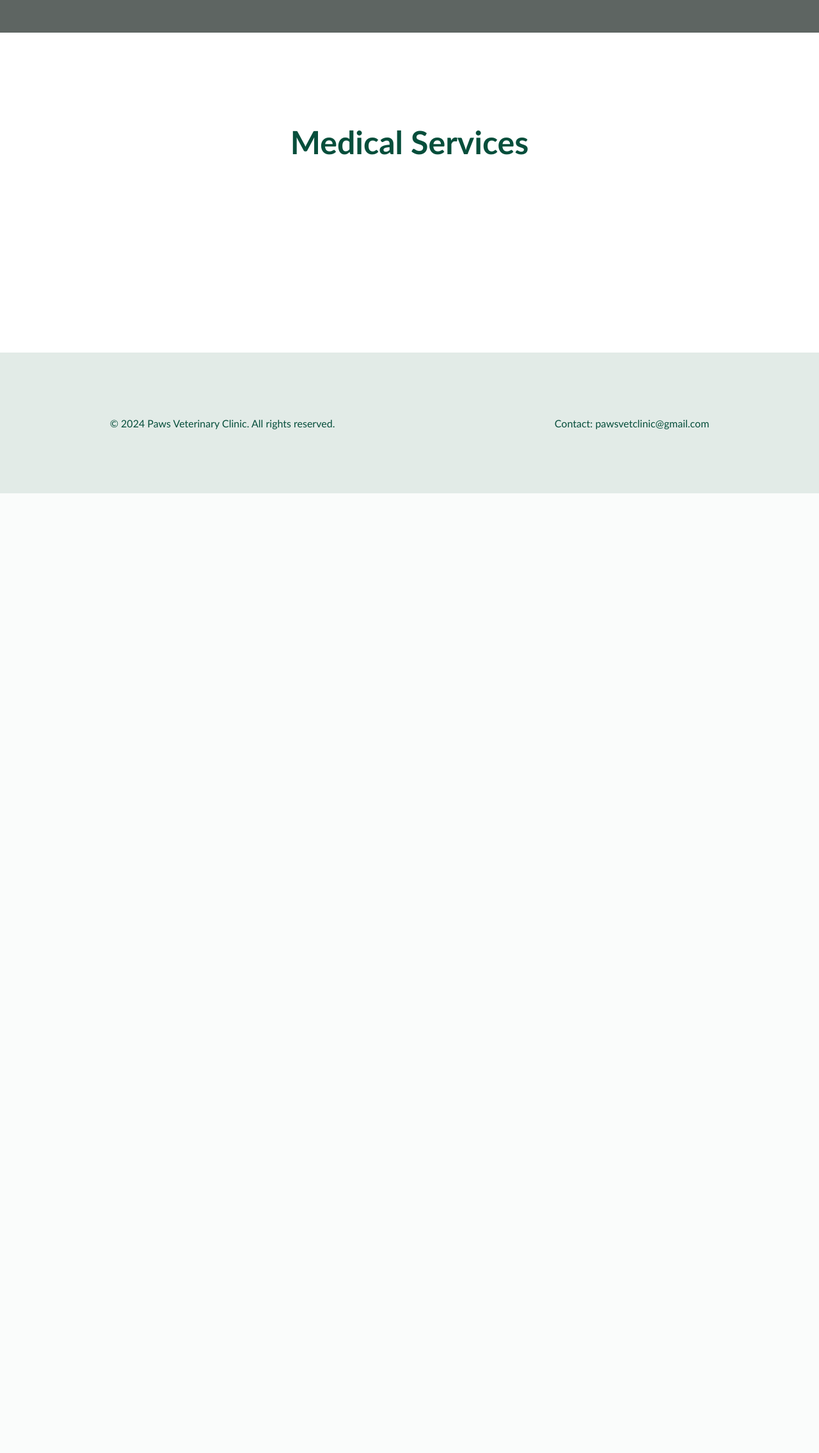
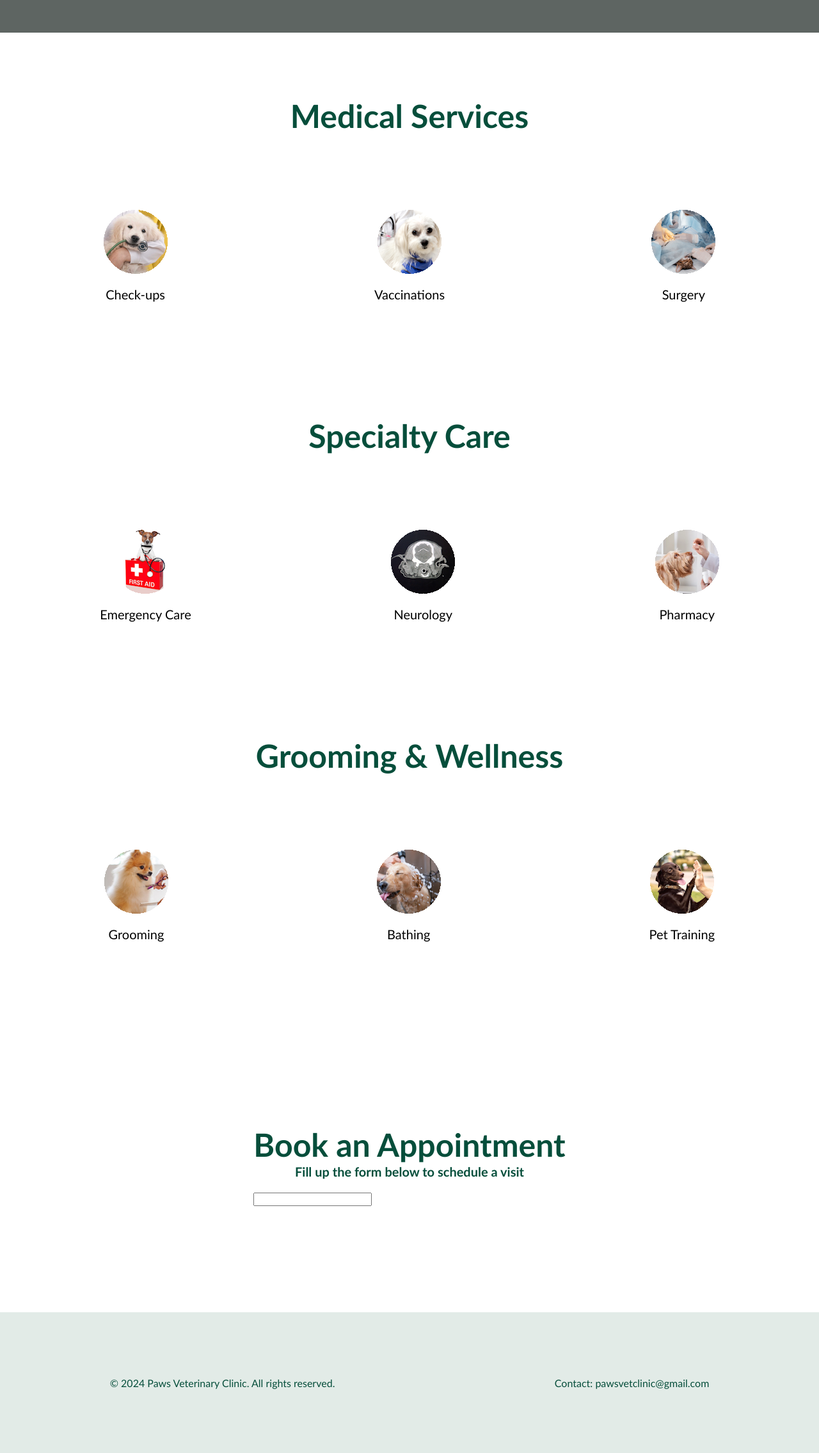
Before and after one commit to Zanis3/II-A-APDEV-FINAL-PROJECT-WEBAPPS-PAWS-VETERINARY-WEBSITE-, a PHP site: page /services.php in a window 1280 px wide. Shown: the part 244-2515 px from the top of the page at 64% size. Before the commit the page ends 1015 px from the top, so only its background shows below. Run offline with PHP 8.4, Linux system fonts and the light colour scheme; some web fonts are replaced.

Commit message:
services 50%, last push for the night

```diff
--- a/css/style_services.css
+++ b/css/style_services.css
@@ -42,3 +42,67 @@
     color:white;
     font-weight:400;
 }
+
+.item{
+    display:flex;
+    align-items: center;
+    justify-content: center;
+    flex-direction: column;
+}
+
+.item-image{
+    width:100px;
+    height:100px;
+    background-size:cover;
+    background-position: center;
+    background-repeat: no-repeat;
+}
+
+.item-image.one{
+    background-image: url("../img/services/check-ups.png");
+}
+
+.item-image.two{
+    background-image: url("../img/services/vaccination.png");
+}
+
+.item-image.three{
+    background-image: url("../img/services/surgery.png");
+}
+
+.item-image.four{
+    background-image: url("../img/services/emergency-care.png");
+}
+
+.item-image.five{
+    background-image: url("../img/services/neurologist.png");
+}
+
+.item-image.six{
+    background-image: url("../img/services/pharmacy.png");
+}
+
+.item-image.seven{
+    background-image: url("../img/services/grooming.png");
+}
+
+.item-image.eight{
+    background-image: url("../img/services/bathing.png");
+}
+
+.item-image.nine{
+    background-image: url("../img/services/pet-training.png");
+}
+
+.container-content{
+    display: flex;
+    align-items: center;
+    justify-content: space-around;
+    width:100%;
+}
+
+.item-desc{
+    font-weight: 400;
+    font-size: 20px;
+    text-align:center;
+}
--- a/index.php
+++ b/index.php
@@ -132,7 +132,7 @@
     </div>
 
     <!--APPOINTMENT CONTAINER-->
-    <div class="container apppointment">
+    <div class="container appointment">
         <div class="appointment-image"></div>
         <div class="text-container">
             <h2 class="text-title">Book an Appointment</h2>
--- a/services.php
+++ b/services.php
@@ -23,9 +23,68 @@
             <h2 class="text-title">Medical Services</h2>
         </div>
         <div class="container-content">
-            <div class="item"></div>
-            <div class="item"></div>
-            <div class="item"></div>
+            <div class="item">
+                <div class="item-image one"></div>
+                <p class="item-desc">Check-ups</p>
+            </div>
+            <div class="item">
+                <div class="item-image two"></div>
+                <p class="item-desc">Vaccinations</p>
+            </div>
+            <div class="item">
+                <div class="item-image three"></div>
+                <p class="item-desc">Surgery</p>
+            </div>
+        </div>
+    </div>
+
+    <div class="container">
+        <div class="text-container">
+            <h2 class="text-title">Specialty Care</h2>
+        </div>
+        <div class="container-content">
+            <div class="item">
+                <div class="item-image four"></div>
+                <p class="item-desc">Emergency Care</p>
+            </div>
+            <div class="item">
+                <div class="item-image five"></div>
+                <p class="item-desc">Neurology</p>
+            </div>
+            <div class="item">
+                <div class="item-image six"></div>
+                <p class="item-desc">Pharmacy</p>
+            </div>
+        </div>
+    </div>
+
+    <div class="container">
+        <div class="text-container">
+            <h2 class="text-title">Grooming & Wellness</h2>
+        </div>
+        <div class="container-content">
+            <div class="item">
+                <div class="item-image seven"></div>
+                <p class="item-desc">Grooming</p>
+            </div>
+            <div class="item">
+                <div class="item-image eight"></div>
+                <p class="item-desc">Bathing</p>
+            </div>
+            <div class="item">
+                <div class="item-image nine"></div>
+                <p class="item-desc">Pet Training</p>
+            </div>
+        </div>
+    </div>
+
+    <div class="container">
+        <div class="text-container">
+            <h2 class="text-title">Book an Appointment</h2>
+            <p class="text-sub">Fill up the form below to schedule a visit</p>
+            <form action="<?php echo htmlspecialchars($_SERVER['PHP_SELF']);?>" method="post">
+                <input type="text" name="txtPetName" id="">
+            </form>
         </div>
     </div>
 
```
Also changed, not shown: css/style_home.css (+3 -4 lines), img/services/bathing.png (added), img/services/check-ups.png (added), img/services/emergency-care.png (added), img/services/grooming.png (added), img/services/neurologist.png (added), img/services/pet-training.png (added), img/services/pharmacy.png (added), img/services/surgery.png (added), img/services/vaccination.png (added).
